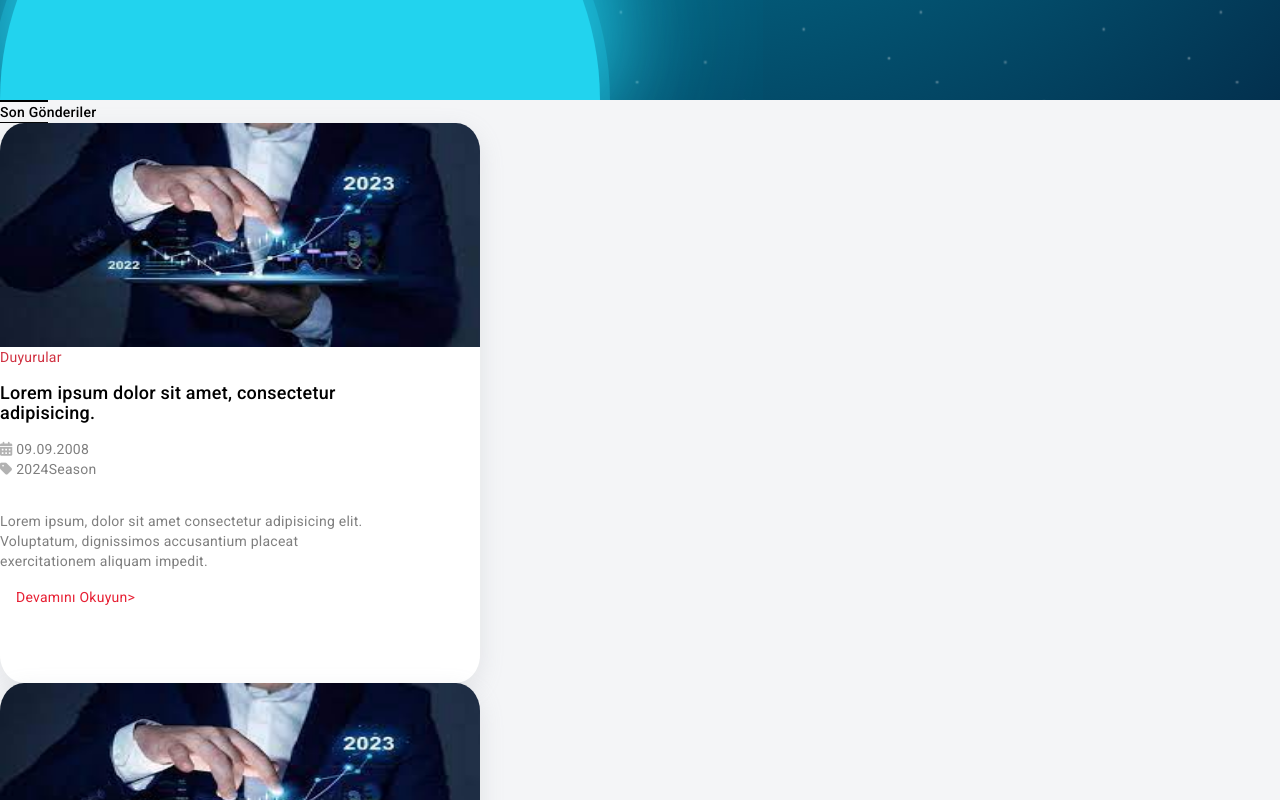
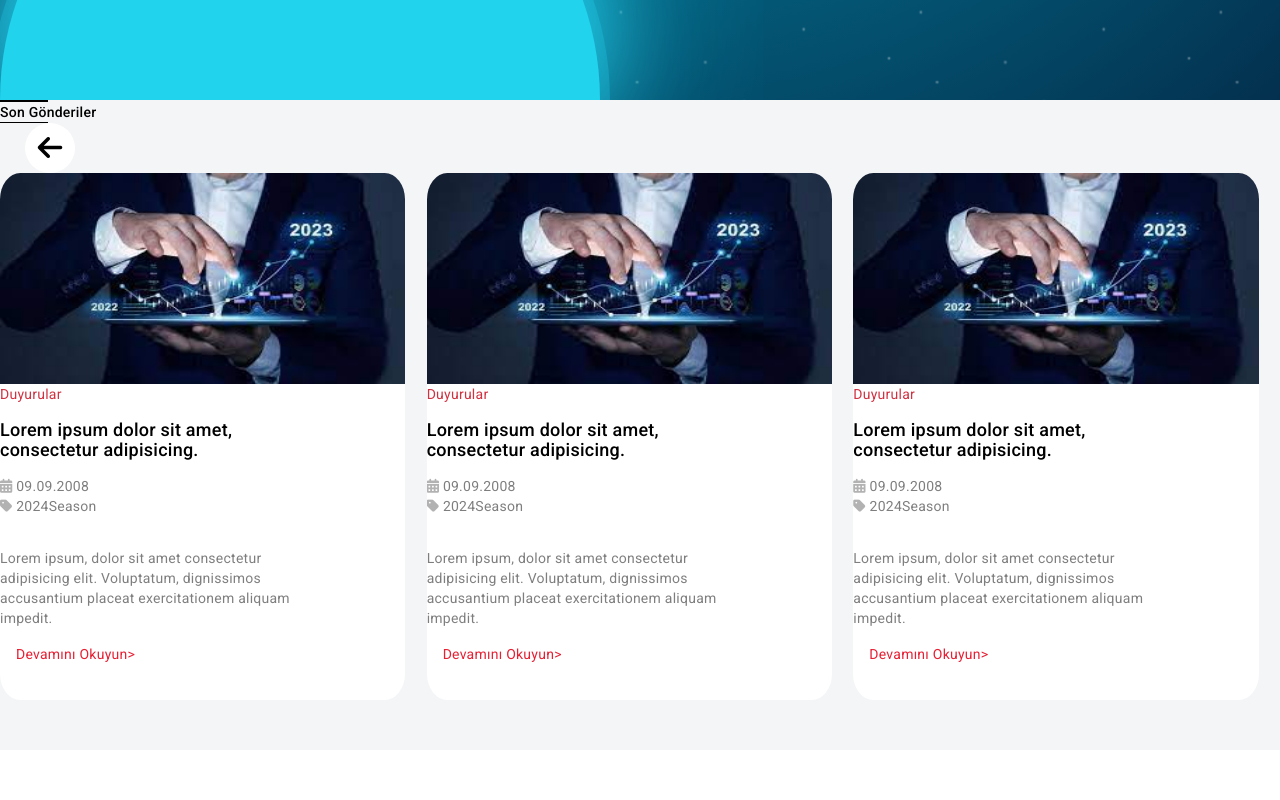
Before and after one commit to osmanBAyn/Angular17-Web-Page, an Angular app: page / in a window 1280 px wide. Shown: the part 1120-1920 px from the top of the page. Built offline with nearby package versions, Linux system fonts and the light colour scheme.

Commit message:
Added sliding window to posts

```diff
--- a/src/app/app.component.html
+++ b/src/app/app.component.html
@@ -14,7 +14,6 @@
   <div class="" id="about">
     <app-news></app-news>
     <app-about></app-about>
-    <app-perfection></app-perfection>
     <app-contact></app-contact>
   </div>
   <div class="spacer"></div>
--- a/src/app/components/card/card.component.css
+++ b/src/app/components/card/card.component.css
@@ -2,12 +2,13 @@
     display: flex;
     flex-direction: column;
 
-    width: 30rem;
-    height: 35rem;
-    box-shadow: rgba(149, 157, 165, 0.2) 0px 8px 24px;
+    width: 95%;
+    height: 100%;
+  /*  box-shadow: rgba(149, 157, 165, 0.2) 0px 8px 24px;*/
     border-radius: 5%;
     background-color: #fff;
     overflow: hidden;
+  scroll-snap-align: start;
 }
 .card-img{
     height: 40%;
--- a/src/app/contact/contact.component.html
+++ b/src/app/contact/contact.component.html
@@ -1,5 +1,8 @@
-<div>
-    <div class="">
+<div class="flex flex-col items-center">
+    <div class="w-1/2 flex justify-center">
+    <span class="text-4xl font-500">Bizimle İletişime Geçin</span>
+    </div>
+    <div>
 
     </div>
 </div>
--- a/src/app/news/news.component.css
+++ b/src/app/news/news.component.css
@@ -0,0 +1,32 @@
+.carousel{
+  background: #F4F5F7;
+  display: grid;
+  grid-auto-flow: column;
+  overflow-x: auto;
+  scroll-snap-type: x mandatory;
+  scroll-behavior: smooth;
+  scrollbar-width: none;
+  grid-auto-columns: calc((100%/3));
+}
+.carousel::-webkit-scrollbar{
+  display: none;
+}
+#wrapper i{
+  width: 50px;
+  height: 50px;
+  background: #ffffff;
+  border-radius: 50%;
+  display: flex;
+  justify-content: center;
+  align-items: center;
+  position: relative;
+  cursor : pointer;
+
+
+}
+#wrapper i:last-child{
+  right : 50px;
+}
+#wrapper i:first-child{
+  left : 25px;
+}
--- a/src/app/news/news.component.html
+++ b/src/app/news/news.component.html
@@ -4,9 +4,17 @@
           <div class="text-4xl font-500 mx-5">Son Gönderiler</div>
           <div class="line"></div>
       </div>
-    <div class="flex w-full justify-evenly">
+  <div id="wrapper" class="flex justify-center items-center">
+    <i (click)="arrowClick('left')" id="left" class="fa-solid fa-arrow-left fa-2xl"></i>
+    <ul #carousel class="w-5/6 carousel">
+
       <app-card></app-card>
       <app-card></app-card>
       <app-card></app-card>
+      <app-card></app-card>
+      <app-card></app-card>
+      <app-card></app-card>
+    </ul>
+    <i (click)="arrowClick('right')" class="fa-solid fa-arrow-right fa-2xl"></i>
   </div>
 </div>
--- a/src/app/news/news.component.ts
+++ b/src/app/news/news.component.ts
@@ -1,4 +1,4 @@
-import { Component } from '@angular/core';
+import {Component, ElementRef, Renderer2, ViewChild} from '@angular/core';
 import { CardComponent } from '../components/card/card.component';
 
 @Component({
@@ -9,5 +9,12 @@ import { CardComponent } from '../components/card/card.component';
   styleUrl: './news.component.css'
 })
 export class NewsComponent {
-
+  firstCardWidth : Number = 400;
+  constructor(private renderer2:Renderer2) {
+  }
+  @ViewChild("carousel") carousel !: ElementRef;
+  arrowClick(event : String){
+    console.log(this.carousel.nativeElement.scrollLeft);
+    this.renderer2.setProperty(this.carousel,"scrollLeft",this.carousel.nativeElement.scrollLeft+=event==='left'?-this.firstCardWidth:this.firstCardWidth);
+  }
 }
```
Lines whose indentation alone changed are shown as unchanged.
